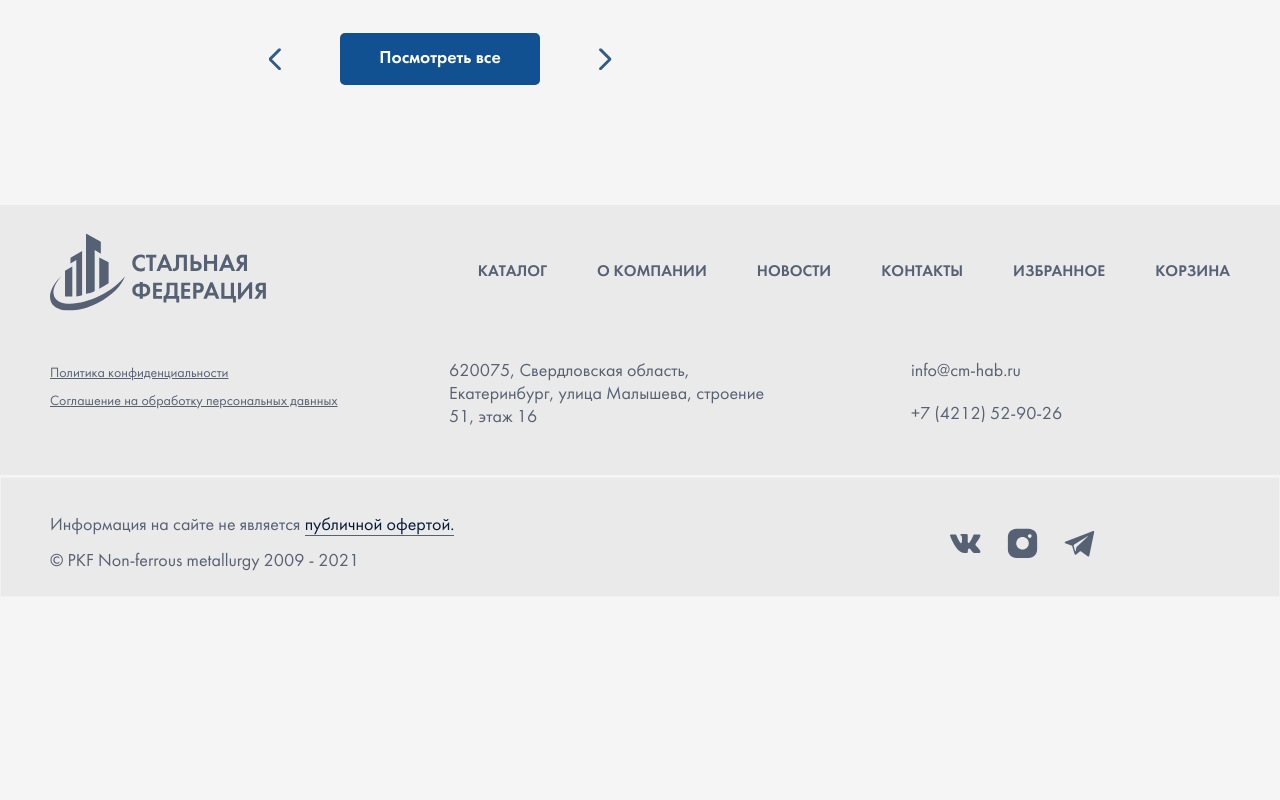
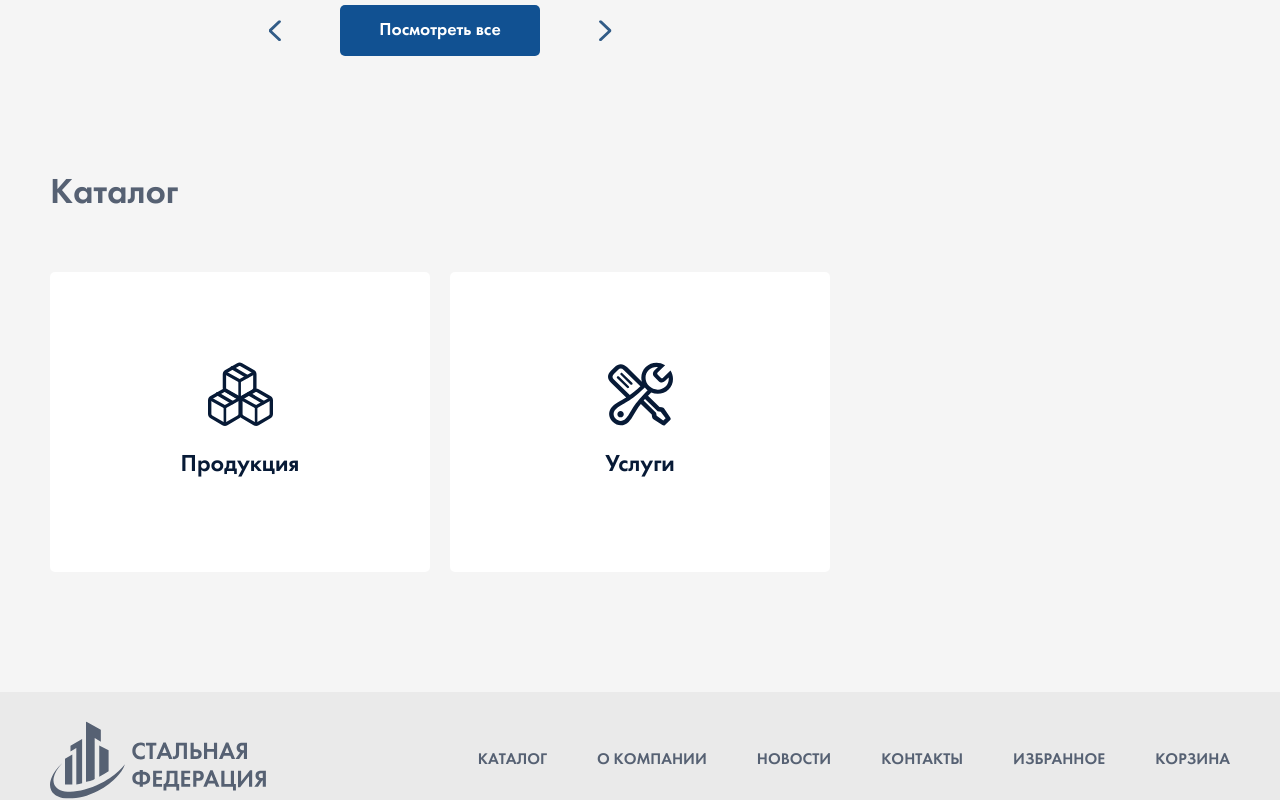
Before and after one commit to Andrej-Nil/steel-f, a plain HTML site: page adaptation.html in a window 1280 px wide. Shown: the part 1256-2056 px from the top of the page. Before the commit the page ends 1853 px from the top, so only its background shows below. Drawn offline with Linux system fonts and the light colour scheme.

Commit message:
Адаптировал секцию каталог

```diff
--- a/adaptation.html
+++ b/adaptation.html
@@ -426,7 +426,51 @@
           <!-- section-controls -->
         </section>
         <!-- Спецпредложения -->
+        <!-- Каталог -->
+        <section class="section">
+          <h2 class="section-title">
+            Каталог
+          </h2>
+
+          <!-- section__content -->
+          <div class="section__content">
+            <!-- subsection -->
+            <div class="subsections">
+              <!-- subsection-card -->
+              <a href='#!' class="subsection-card">
+                <div class="subsection-card__content">
+                  <img class="subsection-card__img" src="./img/icon/boxes-icon.svg" alt="">
+                  <h3 class="subsection-card__title">
+                    Продукция
+                  </h3>
+
+                </div>
+              </a>
+              <!-- subsection-card -->
+
+              <!-- subsection-card -->
+              <a href='#!' class="subsection-card subsection-card--right">
+                <div class="subsection-card__content">
+                  <img class="subsection-card__img" src="./img/icon/tools-icon.svg" alt="">
+                  <h3 class="subsection-card__title">
+                    Услуги
+                  </h3>
+
+
+                </div>
+              </a>
+              <!-- subsection-card -->
+            </div>
+            <!-- subsection -->
+          </div>
+          <!-- section__content -->
+
+
+        </section>
+        <!-- Каталог -->
       </div>
+
+
       <!-- left -->
 
       <!-- right -->
--- a/scss/blocks/_main-slider.scss
+++ b/scss/blocks/_main-slider.scss
@@ -1,9 +1,12 @@
 .main-slider {
-  margin-bottom: 120px;
+  margin-bottom: 60px;
 
   overflow: hidden;
-
+  @media (min-width: 1090px) {
+    margin-bottom: 90px;
+  }
   @media (min-width: 1280px) {
+    margin-bottom: 120зx;
     border-radius: $bdr5;
   }
 }
--- a/scss/blocks/_section.scss
+++ b/scss/blocks/_section.scss
@@ -16,12 +16,12 @@
 
 .section-title {
   font-weight: 600;
-  font-size: 36px;
-  line-height: 95.2%;
+  font-size: 24px;
+  line-height: 100%;
   color: $d-grey;
 
-  margin-bottom: 60px;
-  @media (min-width: 1280px) {
+  margin-bottom: 30px;
+  @media (min-width: 1090px) {
     font-size: 36px;
     margin-bottom: 60px;
   }
--- a/scss/blocks/_subsections.scss
+++ b/scss/blocks/_subsections.scss
@@ -5,45 +5,47 @@
     flex-direction: row;
     justify-content: space-between;
   }
-  @media (min-width: 1090px) {
-    flex-direction: column;
-  }
   @media (min-width: 1500px) {
     flex-direction: row;
   }
 }
 
 .subsection-card {
+  height: 140px;
+  width: 100%;
   margin: 0 0 20px 0;
   &:last-child {
     margin: 0 0 0 0;
   }
-  @media (min-width: 1090px) {
-    margin: 0 0 20px 0;
+
+  @media (min-width: 800px) {
+    height: 300px;
+    //max-width: 380px;
+    margin: 0 20px 0 0;
     &:last-child {
       margin: 0 0 0 0;
     }
   }
-
-  max-width: 380px;
-  width: 100%;
 }
 
 .subsection-card__content {
   display: flex;
-  flex-direction: column;
   align-items: center;
   justify-content: center;
   overflow: hidden;
   z-index: 1;
-  max-width: 380px;
+
   width: 100%;
-  height: 300px;
+  height: 100%;
   background: $white;
   border-radius: $bdr5;
   transition: 0.2s ease-in-out;
   &:hover {
     background: $milky;
+  }
+
+  @media (min-width: 800px) {
+    flex-direction: column;
   }
 }
 
@@ -51,14 +53,13 @@
   font-weight: 600;
   font-size: 24px;
   line-height: 150%;
-  @media (min-width: 1090px) {
-    font-size: 24px;
-  }
 }
 
 .subsection-card__img {
-  width: auto;
   width: 65px;
   height: 65px;
-  margin-bottom: 20px;
+  margin: 0 30px 0 0;
+  @media (min-width: 800px) {
+    margin: 0 0 20px 0;
+  }
 }
```
Also changed, not shown: css/style.css, css/style.min.css, 2 other files.
